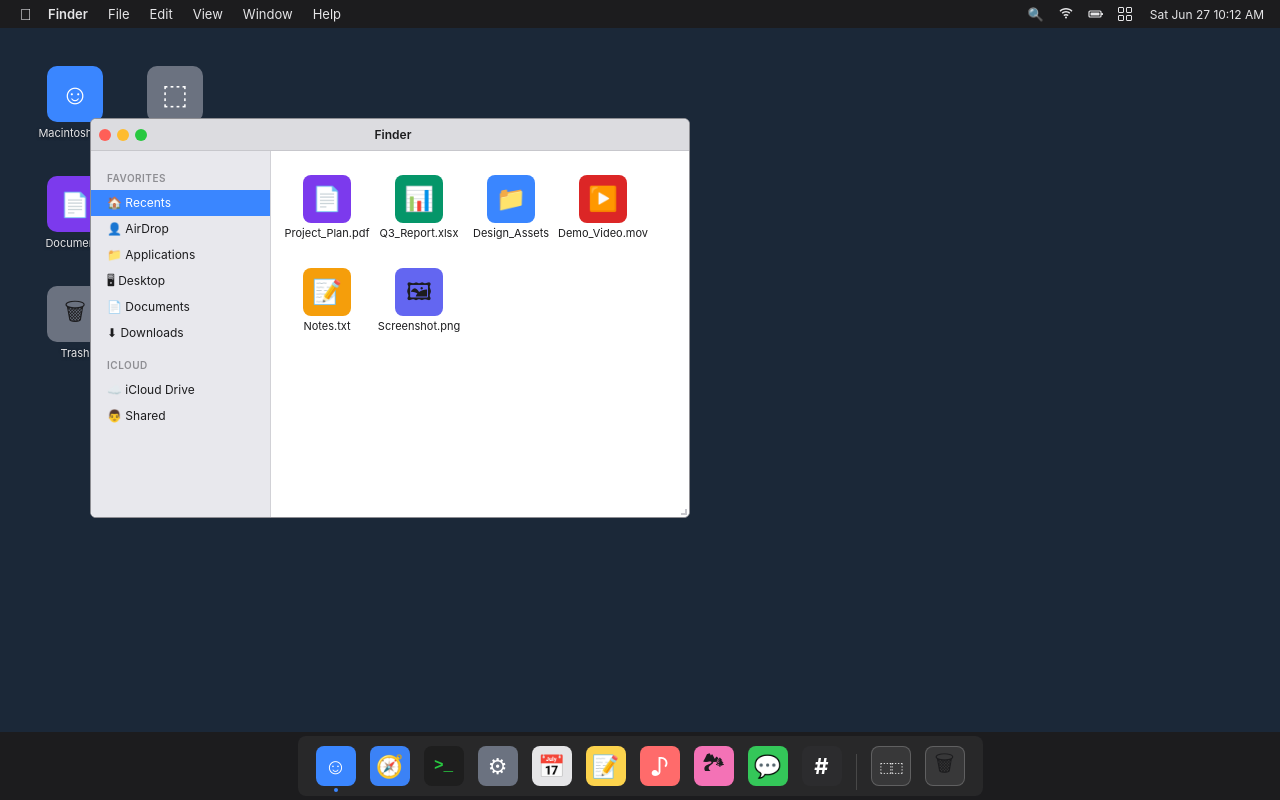
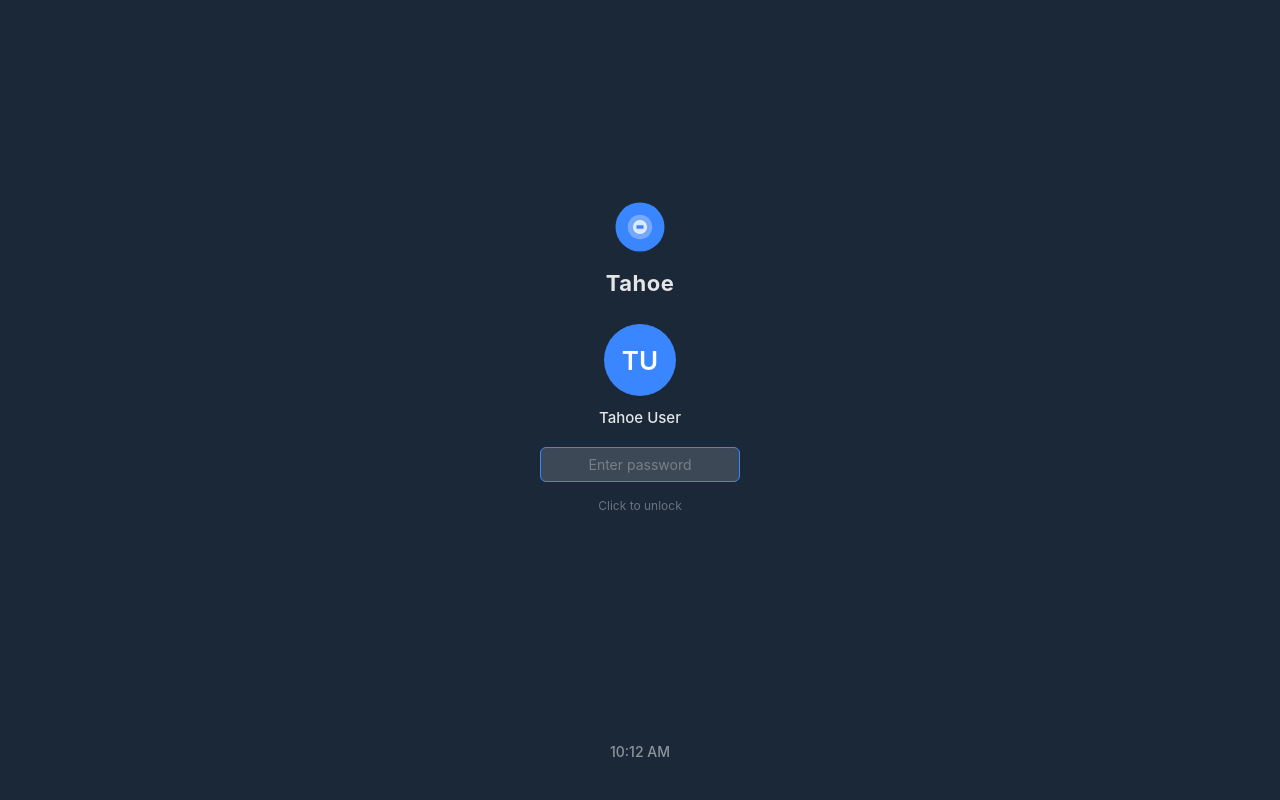
Before and after one commit to FranticKoala/Freebuff-Tahoe-Beta-1, a plain HTML site: page index.html in a window 1280 px wide. Drawn offline with Linux system fonts and the light colour scheme.

Commit message:
Add login/lock screen with Tahoe logo, avatar, password input, and unlock transition

```diff
--- a/css/style.css
+++ b/css/style.css
@@ -23,6 +23,134 @@
   -webkit-font-smoothing: antialiased;
   user-select: none;
   cursor: default;
+}
+
+/* ---------- Login / Lock Screen ---------- */
+#loginScreen {
+  position: fixed;
+  top: 0;
+  left: 0;
+  width: 100%;
+  height: 100%;
+  background: #1B2838;
+  display: flex;
+  flex-direction: column;
+  align-items: center;
+  justify-content: center;
+  z-index: 30000;
+  transition: opacity 0.3s ease;
+}
+
+#loginScreen.hidden {
+  opacity: 0;
+  pointer-events: none;
+}
+
+#loginScreen.locked {
+  opacity: 1;
+  pointer-events: auto;
+}
+
+.login-container {
+  display: flex;
+  flex-direction: column;
+  align-items: center;
+  gap: 8px;
+  margin-top: -60px;
+}
+
+.login-logo {
+  margin-bottom: 4px;
+}
+
+.login-title {
+  font-size: 22px;
+  font-weight: 700;
+  color: #E5E5E7;
+  margin-bottom: 20px;
+  letter-spacing: 0.5px;
+}
+
+.login-avatar {
+  width: 72px;
+  height: 72px;
+  border-radius: 50%;
+  background: #3A86FF;
+  display: flex;
+  align-items: center;
+  justify-content: center;
+  font-size: 26px;
+  font-weight: 600;
+  color: #FFF;
+  margin-bottom: 4px;
+  cursor: pointer;
+  border: 2px solid transparent;
+  transition: border-color 0.15s;
+}
+
+.login-avatar:hover {
+  border-color: rgba(255,255,255,0.3);
+}
+
+.login-username {
+  font-size: 15px;
+  font-weight: 500;
+  color: #E5E5E7;
+  margin-bottom: 12px;
+}
+
+.login-password-wrapper {
+  position: relative;
+  width: 200px;
+}
+
+.login-password {
+  width: 100%;
+  padding: 8px 12px;
+  border: 1px solid rgba(255,255,255,0.25);
+  border-radius: 6px;
+  background: rgba(255,255,255,0.10);
+  color: #E5E5E7;
+  font-size: 14px;
+  font-family: inherit;
+  outline: none;
+  text-align: center;
+  transition: border-color 0.15s, background 0.15s;
+}
+
+.login-password::placeholder {
+  color: rgba(255,255,255,0.3);
+}
+
+.login-password:focus {
+  border-color: #3A86FF;
+  background: rgba(255,255,255,0.15);
+}
+
+.login-hint {
+  font-size: 12px;
+  color: rgba(255,255,255,0.35);
+  margin-top: 8px;
+  cursor: default;
+}
+
+.login-status {
+  font-size: 12px;
+  color: #FF5F57;
+  height: 16px;
+  margin-top: 4px;
+}
+
+.login-footer {
+  position: absolute;
+  bottom: 40px;
+  text-align: center;
+}
+
+.login-clock {
+  font-size: 14px;
+  color: rgba(255,255,255,0.5);
+  font-weight: 500;
 }
 
 /* ---------- Desktop ---------- */
--- a/index.html
+++ b/index.html
@@ -7,6 +7,32 @@
   <link rel="stylesheet" href="css/style.css" />
 </head>
 <body>
+  <!-- Login / Lock Screen -->
+  <div id="loginScreen">
+    <div class="login-container">
+      <div class="login-logo">
+        <svg width="56" height="56" viewBox="0 0 64 64" fill="none">
+          <circle cx="32" cy="32" r="28" fill="#3A86FF"/>
+          <path d="M32 18c-7.7 0-14 6.3-14 14s6.3 14 14 14 14-6.3 14-14-6.3-14-14-14zm0 24c-5.5 0-10-4.5-10-10s4.5-10 10-10 10 4.5 10 10-4.5 10-10 10z" fill="#fff" opacity="0.3"/>
+          <path d="M32 22c-5.5 0-10 4.5-10 10s4.5 10 10 10 10-4.5 10-10-4.5-10-10-10zm0 16c-3.3 0-6-2.7-6-6s2.7-6 6-6 6 2.7 6 6-2.7 6-6 6z" fill="#fff" opacity="0.3"/>
+          <circle cx="32" cy="32" r="8" fill="#fff" opacity="0.8"/>
+          <path d="M28 30h8v4h-8z" fill="#3A86FF"/>
+        </svg>
+      </div>
+      <h1 class="login-title">Tahoe</h1>
+      <div class="login-avatar" id="loginAvatar">TU</div>
+      <div class="login-username">Tahoe User</div>
+      <div class="login-password-wrapper">
+        <input type="password" class="login-password" id="loginPassword" placeholder="Enter password" autocomplete="off" />
+      </div>
+      <div class="login-hint" id="loginHint">Click to unlock</div>
+      <div class="login-status" id="loginStatus"></div>
+    </div>
+    <div class="login-footer">
+      <span class="login-clock" id="loginClock"></span>
+    </div>
+  </div>
+
   <!-- Desktop Container -->
   <div id="desktop">
     <!-- Menu Bar -->
--- a/js/app.js
+++ b/js/app.js
@@ -48,6 +48,12 @@
   ];
 
   // ---------- DOM refs ----------
+  const desktop = document.getElementById("desktop");
+  const loginScreen = document.getElementById("loginScreen");
+  const loginPassword = document.getElementById("loginPassword");
+  const loginHint = document.getElementById("loginHint");
+  const loginStatus = document.getElementById("loginStatus");
+  const loginClock = document.getElementById("loginClock");
   const desktopArea = document.getElementById("desktopArea");
   const windowsContainer = document.getElementById("windowsContainer");
   const dockItems = document.getElementById("dockItems");
@@ -60,6 +66,65 @@
   const notificationCenter = document.getElementById("notificationCenter");
   const notificationsContent = document.querySelector(".nc-content");
   const menubarAppName = document.getElementById("activeAppName");
+
+  // ---------- Login / Lock Screen ----------
+  function updateLoginClock() {
+    var now = new Date();
+    var h = now.getHours();
+    var m = String(now.getMinutes()).padStart(2, "0");
+    var ampm = h >= 12 ? "PM" : "AM";
+    h = h % 12 || 12;
+    loginClock.textContent = h + ":" + m + " " + ampm;
+  }
+  updateLoginClock();
+
+  function unlockScreen() {
+    loginScreen.classList.add("hidden");
+    loginScreen.classList.remove("locked");
+    loginStatus.textContent = "";
+    loginPassword.value = "";
+  }
+
+  function lockScreen() {
+    loginScreen.classList.remove("hidden");
+    loginScreen.classList.add("locked");
+    loginHint.textContent = "Click to unlock";
+    setTimeout(function () { loginPassword.focus(); }, 100);
+  }
+
+  // Focus password on login screen click
+  loginScreen.addEventListener("click", function () {
+    loginPassword.focus();
+    loginHint.textContent = "Enter your password";
+  });
+
+  // Unlock on Enter
+  loginPassword.addEventListener("keydown", function (e) {
+    if (e.key === "Enter") {
+      unlockScreen();
+      // Ensure desktop is fully visible
+      if (Object.keys(windows).length === 0) {
+        openApp("finder");
+      }
+    }
+  });
+
+  // Click avatar to focus password
+  document.getElementById("loginAvatar").addEventListener("click", function () {
+    loginPassword.focus();
+  });
+
+  // Lock screen via keyboard shortcut (Ctrl+Cmd+Q style from macOS)
+  document.addEventListener("keydown", function (e) {
+    // Escape from desktop locks the screen
+    if (e.key === "Escape" && !loginScreen.classList.contains("locked") && !launchpad.classList.contains("open")) {
+      // Only if no dialog is open
+      var anyDialog = document.querySelector(".dialog-overlay:not(.hidden)");
+      if (!anyDialog) {
+        lockScreen();
+      }
+    }
+  });
 
   // ---------- Utility ----------
   function $(sel, ctx) {
@@ -107,7 +172,13 @@
     if (action === "about") {
       aboutDialog.classList.remove("hidden");
     } else if (action === "lock" || action === "logout") {
-      showNotification("System", `User ${action === "lock" ? "locked" : "logged out"} the screen.`);
+      if (action === "lock") {
+        lockScreen();
+      } else {
+        // Log out - close all windows then lock
+        for (var wid in windows) { closeWindow(wid); }
+        lockScreen();
+      }
     } else if (action === "restart") {
       showNotification("System", "Restarting Tahoe OS…");
     } else if (action === "shutdown") {
@@ -888,7 +959,10 @@
     });
   });
 
-  // ---------- Open Finder by default ----------
-  openApp("finder");
+  // ---------- Desktop starts locked ----------
+  // Desktop is hidden behind login screen.
+  // Finder opens on unlock via loginPassword keydown handler.
+  // Focus the password field immediately so the user can type.
+  setTimeout(function () { loginPassword.focus(); }, 300);
 
 })();
```
